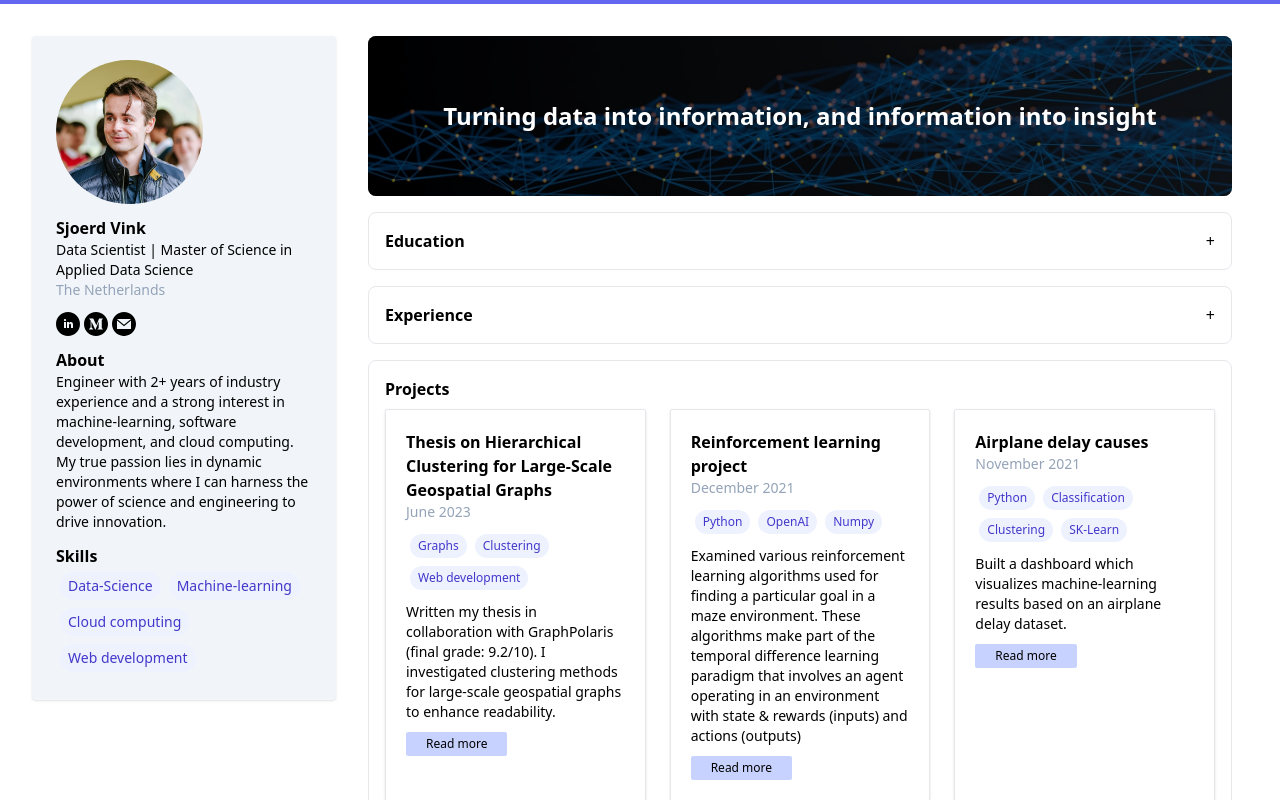
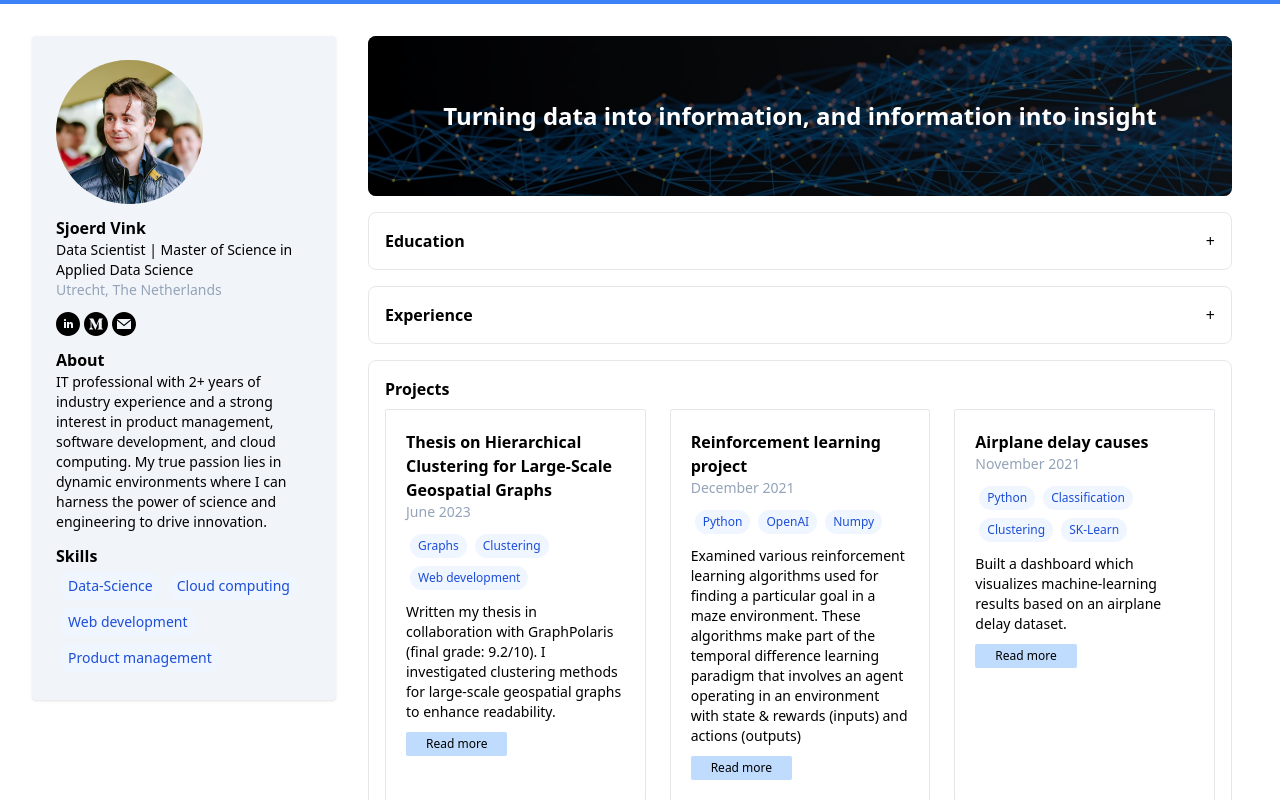
Before and after one commit to sjoerdvink99/portfolio, a React (Create React App) app: page / in a window 1280 px wide. Shown: the top 800 px of the page. Built offline with nearby package versions, Linux system fonts and the light colour scheme.

Commit message:
fixed link

```diff
--- a/src/App.js
+++ b/src/App.js
@@ -4,10 +4,12 @@ import Portfolio from "./Portfolio";
 
 function App() {
   return (
-    <div className="flex flex-col md:flex-row p-8 border-t-4 border-indigo-500">
-      <Profile />
-      <Portfolio />
-    </div>
+    <>
+      <div className="flex flex-col md:flex-row p-8 border-t-4 border-blue-500">
+        <Profile />
+        <Portfolio />
+      </div>
+    </>
   );
 }
 
--- a/src/Education.js
+++ b/src/Education.js
@@ -4,13 +4,16 @@ export default function Education() {
   return (
     <div className="mb-4">
       <div className="grid grid-cols-1 sm:grid-cols-1 md:grid-cols-3 gap-4 md:gap-6 sm:gap-0">
-        <div className="border p-5 rounded-sm shadow">
+        <div className="border p-5 rounded-sm">
           <h3 className="font-semibold">MSc Applied Data-Science</h3>
           <p className="text-slate-400 text-sm font-light">
             Utrecht University (2023 - 2024)
           </p>
+          <p className="text-sm font-light">
+            Expected graduation date: July 2024
+          </p>
         </div>
-        <div className="border p-5 rounded-sm shadow">
+        <div className="border p-5 rounded-sm">
           <h3 className="font-semibold">BSc Information Science</h3>
           <p className="text-slate-400 text-sm font-light">
             Utrecht University (2020 - 2023)
@@ -19,7 +22,7 @@ export default function Education() {
             Exchange: University of Wisconsin-Madison (Fall 2022)
           </p>
         </div>
-        <div className="border p-5 rounded-sm shadow">
+        <div className="border p-5 rounded-sm">
           <h3 className="font-semibold">BA Sports management</h3>
           <p className="text-slate-400 text-sm font-light">
             Windesheim University (2016 - 2020)
--- a/src/Experience.js
+++ b/src/Experience.js
@@ -3,11 +3,19 @@ import React from "react";
 export default function Experience() {
   return (
     <div className="mb-4">
-      <div className="border p-5 rounded-sm shadow mb-4">
-        <h3 className="font-semibold">Software Engineer @ GraphPolaris</h3>
-        <p className="text-slate-400 text-sm font-light">
-          Utrecht (April 2023 - Present)
-        </p>
+      <div className="border p-5 rounded-sm mb-4">
+        <div className="flex justify-between items-center">
+          <h3 className="font-semibold">GraphPolaris</h3>
+          <p className="text-slate-400 text-sm font-light">Utrecht, NL</p>
+        </div>
+        <div className="flex justify-between items-center">
+          <p className="text-slate-400 text-sm font-medium">
+            Software Engineer
+          </p>
+          <p className="text-slate-400 text-sm font-light">
+            April 2023 - Present
+          </p>
+        </div>
         <p className="text-sm font-light">
           Building the future of graph analytics and visualisation with an
           amazing team. My present focus mainly revolves around crafting a
@@ -15,26 +23,34 @@ export default function Experience() {
           geo-temporal relations.
         </p>
       </div>
-      <div className="border p-5 rounded-sm shadow mb-4">
-        <h3 className="font-semibold">
-          Teaching Assistant @ Utrecht University
-        </h3>
-        <p className="text-slate-400 text-sm font-light">
-          Utrecht (Spring 2023)
-        </p>
+      <div className="border p-5 rounded-sm mb-4">
+        <div className="flex justify-between items-center">
+          <h3 className="font-semibold">Utrecht University</h3>
+          <p className="text-slate-400 text-sm font-light">Utrecht, NL</p>
+        </div>
+        <div className="flex justify-between items-center">
+          <p className="text-slate-400 text-sm font-medium">
+            Teaching Assistant
+          </p>
+          <p className="text-slate-400 text-sm font-light">Spring 2023</p>
+        </div>
         <p className="text-sm font-light">
           Assistant in the Web Technology course (INFOB2WT) under Dr. Sergey
           Sosnovsky. Covering methods and techniques for both front-end and
           back-end development of web-applications.
         </p>
       </div>
-      <div className="border p-5 rounded-sm shadow mb-4">
-        <h3 className="font-semibold">
-          Freelance Web Developer @ Various Companies
-        </h3>
-        <p className="text-slate-400 text-sm font-light">
-          Utrecht (2020 - 2023)
-        </p>
+      <div className="border p-5 rounded-sm mb-4">
+        <div className="flex justify-between items-center">
+          <h3 className="font-semibold">Various Companies</h3>
+          <p className="text-slate-400 text-sm font-light">Utrecht, NL</p>
+        </div>
+        <div className="flex justify-between items-center">
+          <p className="text-slate-400 text-sm font-medium">
+            Freelance Web Developer
+          </p>
+          <p className="text-slate-400 text-sm font-light">2020 - 2023</p>
+        </div>
         <p className="text-sm font-light">
           Developed responsive and user-friendly websites tailored to the unique
           needs of local businesses, leading to increased online traffic and
--- a/src/Profile.js
+++ b/src/Profile.js
@@ -6,9 +6,9 @@ import medium from "./assets/medium.svg";
 
 const skills = [
   "Data-Science",
-  "Machine-learning",
   "Cloud computing",
   "Web development",
+  "Product management",
 ];
 
 export default function Profile() {
@@ -20,7 +20,9 @@ export default function Profile() {
         <p className="text-sm font-light">
           Data Scientist | Master of Science in Applied Data Science
         </p>
-        <p className="text-slate-400 text-sm font-light">The Netherlands</p>
+        <p className="text-slate-400 text-sm font-light">
+          Utrecht, The Netherlands
+        </p>
 
         <div className="mt-3 flex">
           <a
@@ -48,16 +50,16 @@ export default function Profile() {
 
         <h1 className="font-semibold mt-3">About</h1>
         <p className="text-sm font-light">
-          Engineer with 2+ years of industry experience and a strong interest in
-          machine-learning, software development, and cloud computing. My true
-          passion lies in dynamic environments where I can harness the power of
-          science and engineering to drive innovation.
+          IT professional with 2+ years of industry experience and a strong
+          interest in product management, software development, and cloud
+          computing. My true passion lies in dynamic environments where I can
+          harness the power of science and engineering to drive innovation.
         </p>
 
-        <h1 className="font-semibold mt-3 w-">Skills</h1>
+        <h1 className="font-semibold mt-3">Skills</h1>
         <div className="w-full flex flex-wrap">
           {skills.map((skill) => (
-            <p className="text-sm font-light py-1 px-2 bg-indigo-50 rounded-full m-1 text-indigo-700">
+            <p className="text-sm font-light py-1 px-2 bg-blue-50 rounded-full m-1 text-blue-700">
               {skill}
             </p>
           ))}
--- a/src/Project.js
+++ b/src/Project.js
@@ -2,19 +2,19 @@ import React from "react";
 
 export default function Project({ title, date, link, skills, description }) {
   return (
-    <div className="border p-5 rounded-sm shadow">
+    <div className="border p-5 rounded-sm">
       <h1 className="font-semibold">{title}</h1>
       <p className="text-slate-400 text-sm font-light">{date}</p>
       <div className="flex flex-wrap mt-2">
         {skills.map((skill) => (
-          <p className="text-xs font-light py-1 px-2 bg-indigo-50 rounded-full m-1 text-indigo-700">
+          <p className="text-xs font-light py-1 px-2 bg-blue-50 rounded-full m-1 text-blue-700">
             {skill}
           </p>
         ))}
       </div>
       <p className="my-2 text-sm font-light">{description}</p>
       <a href={link} target="_blank" without rel="noreferrer">
-        <button className="text-xs px-5 py-1 rounded-sm bg-indigo-200">
+        <button className="text-xs px-5 py-1 rounded-sm bg-blue-200">
           Read more
         </button>
       </a>
```
